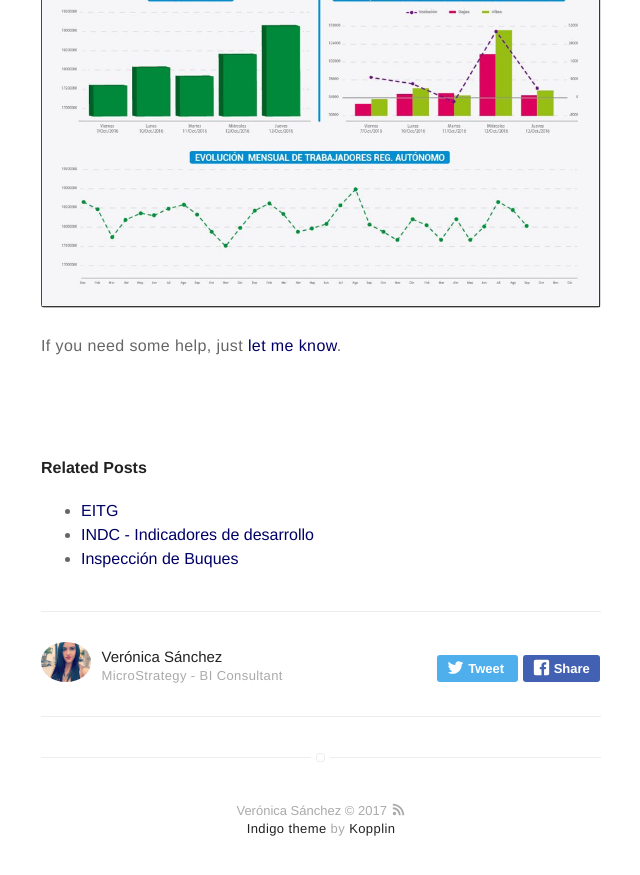
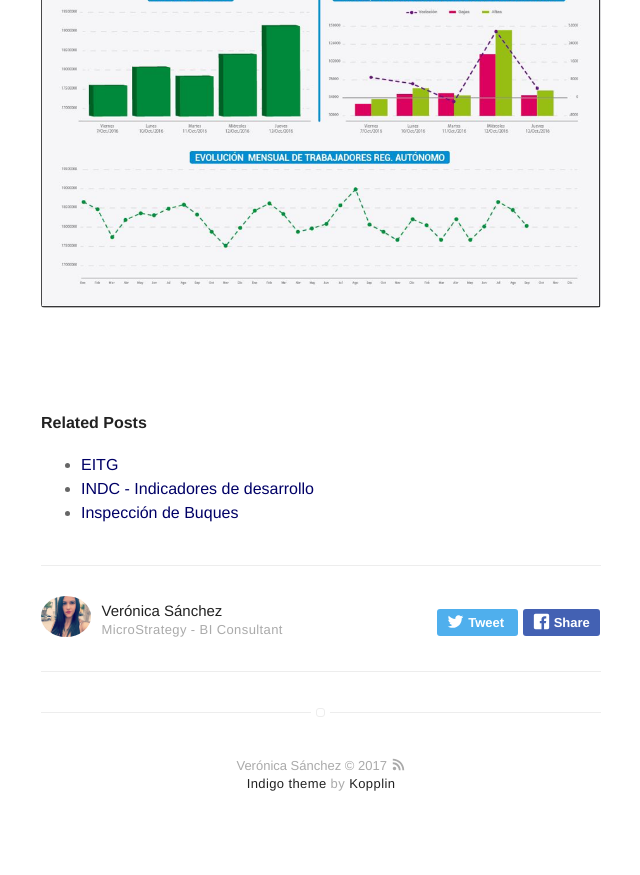
Before and after one commit to veronicasanchez/veronicasanchez, a Jekyll site: the page built from _posts/2017-08-16-INDIA.markdown, in a window 1280 px wide and 900 px high, scrolled down 1279 px. Shown: the top 875 px of the window, without its empty margins (319-959 px from the left). Built offline with Jekyll 4.4.1, drawn with Linux system fonts in a browser that asks for light colours.

Commit message:
delete let me know

```diff
--- a/_posts/2017-08-16-EITG.markdown
+++ b/_posts/2017-08-16-EITG.markdown
@@ -37,5 +37,3 @@ Diseño del portal
 
 
 ---
-
-If you need some help, just [let me know](mailto:veronicasanchezmorales86@gmail.com).
--- a/_posts/2017-08-16-IB.markdown
+++ b/_posts/2017-08-16-IB.markdown
@@ -34,5 +34,3 @@ Diseño del portal
 - Informes de Visual Insight vacíos.
 
 ---
-
-If you need some help, just [let me know](mailto:veronicasanchezmorales86@gmail.com).
--- a/_posts/2017-08-16-INDC.markdown
+++ b/_posts/2017-08-16-INDC.markdown
@@ -41,5 +41,3 @@ Diseño del portal
 
 
 ---
-
-If you need some help, just [let me know](mailto:veronicasanchezmorales86@gmail.com).
--- a/_posts/2017-08-16-INDIA.markdown
+++ b/_posts/2017-08-16-INDIA.markdown
@@ -34,5 +34,3 @@ Diseño del portal
 
 ![Screenshot](/assets/INDIA/INDIA2.png)
 ---
-
-If you need some help, just [let me know](mailto:veronicasanchezmorales86@gmail.com).
```
